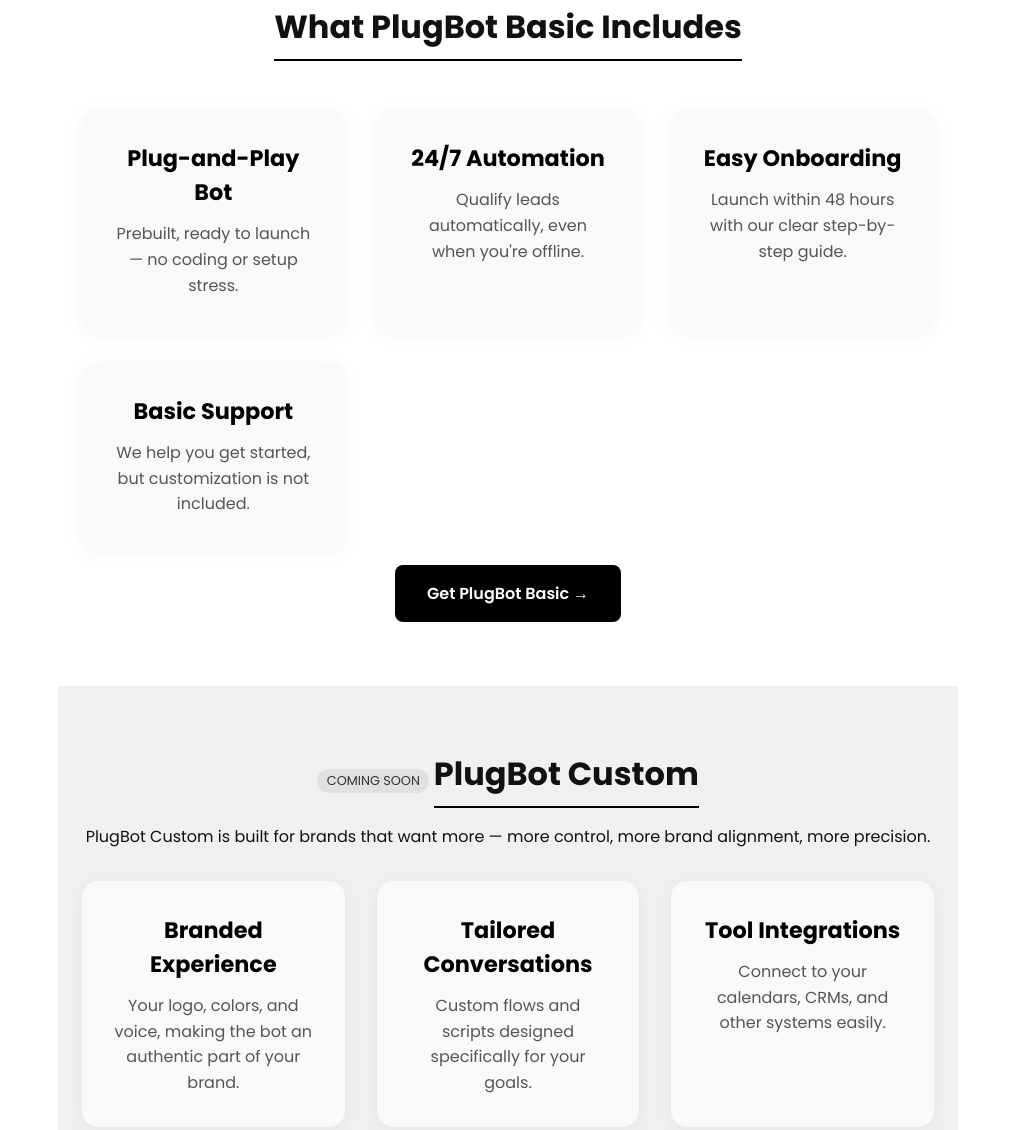
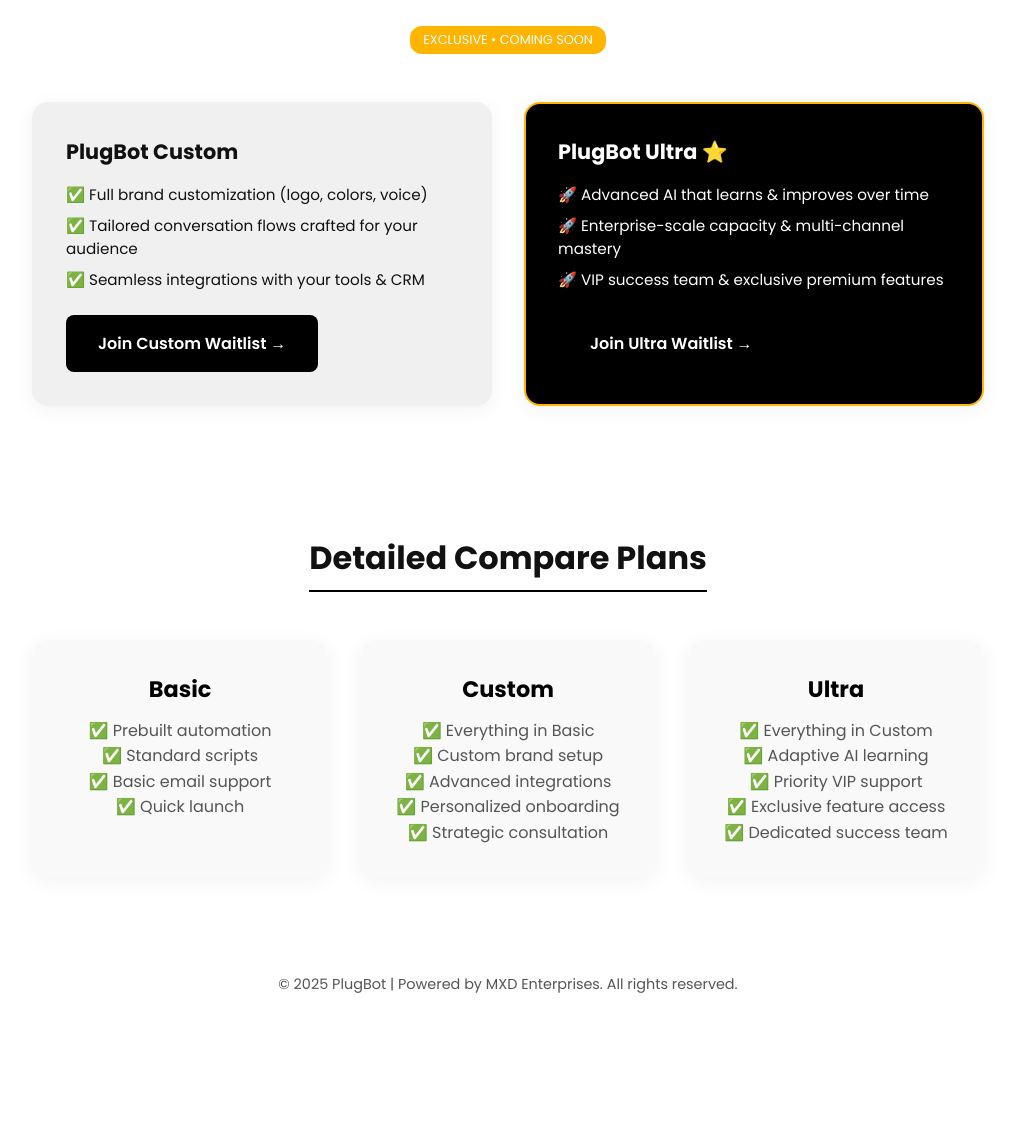
Before and after one commit to jacoblemire/plugbot-ai, a plain HTML site: page index.html in a window 1280 px wide. Shown: the part 1249-2379 px from the top of the page, without its empty margins (132-1147 px from the left). After the commit the page ends 2276 px from the top, so only its background shows below. Drawn offline with nearby package versions, Linux system fonts and the light colour scheme.

Commit message:
Update index.html

```diff
--- a/index.html
+++ b/index.html
@@ -7,10 +7,10 @@
   <link href="https://fonts.googleapis.com/css2?family=Poppins:wght@400;600;700&display=swap" rel="stylesheet">
   <link href="https://unpkg.com/aos@2.3.1/dist/aos.css" rel="stylesheet">
   <style>
-    :root { --bg: #ffffff; --text: #111111; --dim: #555; --accent: #000000; }
+    :root { --bg: #ffffff; --text: #111111; --dim: #555; --accent: #000000; --highlight: #ffb400; }
     * { margin: 0; padding: 0; box-sizing: border-box; }
     body { font-family: 'Poppins', sans-serif; background-color: var(--bg); color: var(--text); overflow-x: hidden; }
-    .section { max-width: 900px; margin: 0 auto; padding: 4rem 1.5rem; text-align: center; }
+    .section { max-width: 1000px; margin: 0 auto; padding: 4rem 1.5rem; text-align: center; }
     .hero h1 { font-size: 3rem; font-weight: 700; margin-bottom: 1.25rem; color: var(--accent); white-space: nowrap; overflow: hidden; border-right: 3px solid var(--accent); width: 0; animation: typing 2.5s steps(20, end) forwards, blink 0.7s step-end infinite; }
     @keyframes typing { from { width: 0 } to { width: 100% } }
     @keyframes blink { 50% { border-color: transparent } }
@@ -19,16 +19,22 @@
     .cta-button { background: var(--accent); color: #fff; padding: 1rem 2rem; font-weight: 600; font-size: 1rem; border-radius: 8px; text-decoration: none; display: inline-block; transition: all 0.3s ease; margin-top: 1rem; }
     .cta-button:hover { background-color: #222; transform: scale(1.05); }
     .grid { display: grid; grid-template-columns: 1fr; gap: 2rem; margin-top: 2rem; }
-    @media (min-width: 768px) { .grid { grid-template-columns: repeat(auto-fit, minmax(260px, 1fr)); } }
-    .card { background: #f9f9f9; border-radius: 16px; padding: 2rem; box-shadow: 0 4px 20px rgba(0, 0, 0, 0.05); }
+    @media (min-width: 768px) { .grid { grid-template-columns: repeat(auto-fit, minmax(280px, 1fr)); } }
+    .card { background: #f9f9f9; border-radius: 16px; padding: 2rem; box-shadow: 0 4px 20px rgba(0, 0, 0, 0.05); transition: transform 0.3s; }
+    .card:hover { transform: translateY(-5px); box-shadow: 0 8px 25px rgba(0, 0, 0, 0.1); }
     .card h3 { font-size: 1.4rem; margin-bottom: 0.75rem; color: var(--accent); }
     .card p { color: var(--dim); font-size: 1rem; line-height: 1.6; }
-    .badge { display: inline-block; background: #e0e0e0; color: #333; padding: 0.2rem 0.6rem; border-radius: 12px; font-size: 0.8rem; margin-bottom: 1rem; }
-    table { width: 100%; border-collapse: collapse; margin-top: 2rem; }
-    th, td { border: 1px solid #ddd; padding: 0.75rem; text-align: center; font-size: 0.95rem; }
-    th { background-color: #f0f0f0; }
+    .compare { display: flex; flex-wrap: wrap; justify-content: center; gap: 2rem; margin-top: 2rem; }
+    .compare-box { flex: 1 1 300px; background: #f0f0f0; padding: 2rem; border-radius: 16px; box-shadow: 0 4px 20px rgba(0, 0, 0, 0.05); text-align: left; border: 2px solid transparent; transition: transform 0.3s, border-color 0.3s; }
+    .compare-box h3 { font-size: 1.3rem; margin-bottom: 1rem; }
+    .compare-box ul { list-style: none; padding: 0; }
+    .compare-box li { margin-bottom: 0.5rem; font-size: 0.95rem; }
+    .compare-box:hover { transform: translateY(-5px); border-color: var(--highlight); }
+    .compare-box.bold { background: #000; color: #fff; border-color: var(--highlight); }
+    .compare-box.bold h3 { color: #fff; }
     footer { text-align: center; padding: 2rem 1rem; font-size: 0.9rem; color: var(--dim); }
     .section h2 { font-size: 2rem; margin-bottom: 1rem; border-bottom: 2px solid var(--accent); display: inline-block; padding-bottom: 0.5rem; }
+    .badge { display: inline-block; background: var(--highlight); color: #fff; padding: 0.3rem 0.8rem; border-radius: 12px; font-size: 0.8rem; margin-bottom: 1rem; }
   </style>
 </head>
 <body>
@@ -40,65 +46,50 @@
 
   <section class="section" data-aos="fade-up">
     <h2>Why We Built PlugBot</h2>
-    <p>We created PlugBot to help brands and creators reclaim their time. Instead of wasting hours on repetitive DMs, PlugBot automates lead conversations and filters, letting you focus on what truly matters — growth and connection.</p>
-  </section>
-
-  <section class="section" data-aos="fade-up">
-    <h2>Who It's For</h2>
-    <div class="grid">
-      <div class="card"><h3>Creators</h3><p>Turn followers into booked calls and paying clients, effortlessly.</p></div>
-      <div class="card"><h3>Closers</h3><p>Talk only to qualified leads — no more wasted conversations.</p></div>
-      <div class="card"><h3>Agencies & Coaches</h3><p>Scale outreach and save team resources without hiring more staff.</p></div>
-    </div>
+    <p>We built PlugBot to help brands stop wasting time on repetitive convos and start focusing on what matters: growth, closing, and creativity. PlugBot is here to help you scale smart, not hard.</p>
   </section>
 
   <section class="section" data-aos="fade-up">
     <h2>What PlugBot Basic Includes</h2>
     <div class="grid">
-      <div class="card"><h3>Plug-and-Play Bot</h3><p>Prebuilt, ready to launch — no coding or setup stress.</p></div>
-      <div class="card"><h3>24/7 Automation</h3><p>Qualify leads automatically, even when you're offline.</p></div>
-      <div class="card"><h3>Easy Onboarding</h3><p>Launch within 48 hours with our clear step-by-step guide.</p></div>
-      <div class="card"><h3>Basic Support</h3><p>We help you get started, but customization is not included.</p></div>
+      <div class="card"><h3>Plug-and-Play Setup</h3><p>Launch quickly with a ready-to-go bot — no tech skills needed.</p></div>
+      <div class="card"><h3>24/7 Automation</h3><p>Let PlugBot work nonstop, capturing leads even while you sleep.</p></div>
+      <div class="card"><h3>Fast Onboarding</h3><p>Use our easy-to-follow guide and get live within 48 hours.</p></div>
     </div>
     <a href="https://whop.com/checkout/plan_90VaIA48j7qxA?d2c=true" class="cta-button">Get PlugBot Basic →</a>
   </section>
 
-  <section class="section" data-aos="fade-up" style="background-color:#f0f0f0;">
-    <div class="badge">COMING SOON</div>
-    <h2>PlugBot Custom</h2>
-    <p>PlugBot Custom is built for brands that want more — more control, more brand alignment, more precision.</p>
-    <div class="grid">
-      <div class="card"><h3>Branded Experience</h3><p>Your logo, colors, and voice, making the bot an authentic part of your brand.</p></div>
-      <div class="card"><h3>Tailored Conversations</h3><p>Custom flows and scripts designed specifically for your goals.</p></div>
-      <div class="card"><h3>Tool Integrations</h3><p>Connect to your calendars, CRMs, and other systems easily.</p></div>
-      <div class="card"><h3>Hands-Free Setup</h3><p>We handle the build, testing, and optimization — you stay focused.</p></div>
+  <section class="section" data-aos="fade-up">
+    <div class="badge">EXCLUSIVE • COMING SOON</div>
+    <div class="compare">
+      <div class="compare-box">
+        <h3>PlugBot Custom</h3>
+        <ul>
+          <li>✅ Full brand customization (logo, colors, voice)</li>
+          <li>✅ Tailored conversation flows crafted for your audience</li>
+          <li>✅ Seamless integrations with your tools & CRM</li>
+        </ul>
+        <a href="#" class="cta-button">Join Custom Waitlist →</a>
+      </div>
+      <div class="compare-box bold">
+        <h3>PlugBot Ultra ⭐</h3>
+        <ul>
+          <li>🚀 Advanced AI that learns & improves over time</li>
+          <li>🚀 Enterprise-scale capacity & multi-channel mastery</li>
+          <li>🚀 VIP success team & exclusive premium features</li>
+        </ul>
+        <a href="#" class="cta-button">Join Ultra Waitlist →</a>
+      </div>
     </div>
-    <a href="#" class="cta-button">Join Custom Waitlist →</a>
   </section>
 
   <section class="section" data-aos="fade-up">
-    <div class="badge">COMING SOON</div>
-    <h2>PlugBot Ultra</h2>
-    <p>PlugBot Ultra is the top-tier solution for elite businesses, offering unmatched power, scale, and VIP support.</p>
+    <h2>Detailed Compare Plans</h2>
     <div class="grid">
-      <div class="card"><h3>Advanced AI Intelligence</h3><p>Ultra’s smart flows adapt and improve over time for better results.</p></div>
-      <div class="card"><h3>Enterprise Scale</h3><p>Handle large volumes and multi-channel workflows confidently.</p></div>
-      <div class="card"><h3>Dedicated Success Team</h3><p>Our top experts monitor and fine-tune your system for peak performance.</p></div>
-      <div class="card"><h3>Exclusive Features</h3><p>Get early access to new tools, priority support, and premium perks.</p></div>
+      <div class="card"><h3>Basic</h3><p>✅ Prebuilt automation<br>✅ Standard scripts<br>✅ Basic email support<br>✅ Quick launch</p></div>
+      <div class="card"><h3>Custom</h3><p>✅ Everything in Basic<br>✅ Custom brand setup<br>✅ Advanced integrations<br>✅ Personalized onboarding<br>✅ Strategic consultation</p></div>
+      <div class="card"><h3>Ultra</h3><p>✅ Everything in Custom<br>✅ Adaptive AI learning<br>✅ Priority VIP support<br>✅ Exclusive feature access<br>✅ Dedicated success team</p></div>
     </div>
-    <a href="#" class="cta-button">Join Ultra Waitlist →</a>
-  </section>
-
-  <section class="section" data-aos="fade-up">
-    <h2>Compare Plans</h2>
-    <table>
-      <tr><th>Feature</th><th>Basic</th><th>Custom</th><th>Ultra</th></tr>
-      <tr><td>Prebuilt Automation</td><td>✔</td><td>✔</td><td>✔</td></tr>
-      <tr><td>Custom Branding</td><td>-</td><td>✔</td><td>✔</td></tr>
-      <tr><td>Custom Conversation Flows</td><td>-</td><td>✔</td><td>✔</td></tr>
-      <tr><td>Advanced AI Learning</td><td>-</td><td>-</td><td>✔</td></tr>
-      <tr><td>Dedicated Support Team</td><td>Basic Only</td><td>✔</td><td>VIP Team</td></tr>
-    </table>
   </section>
 
   <footer>
```
